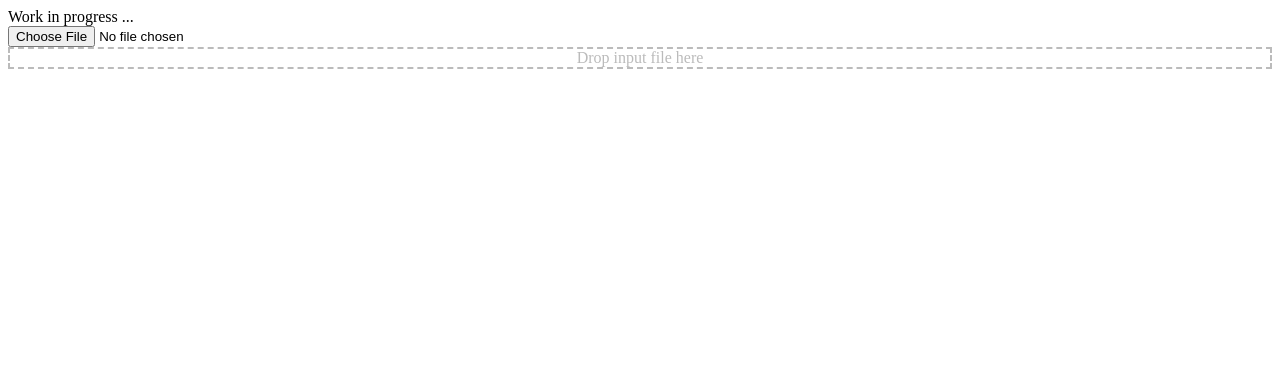
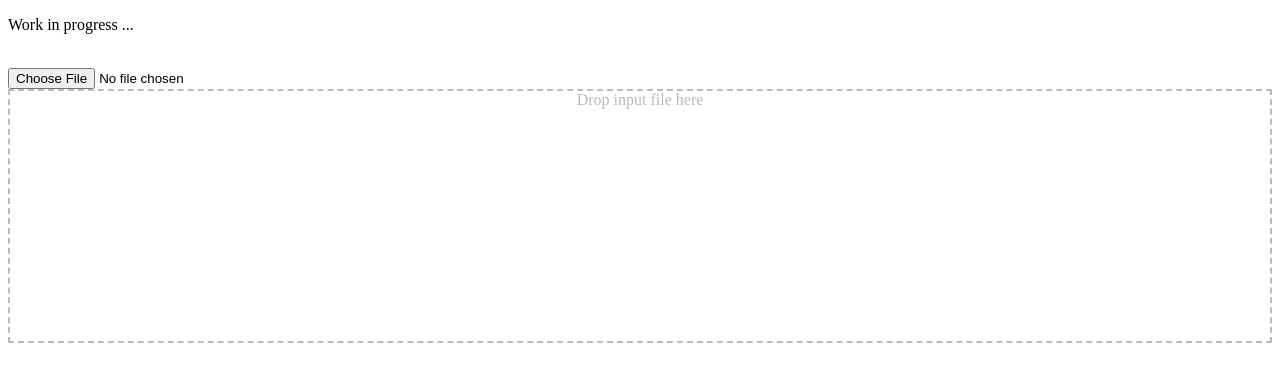
Before and after one commit to pacman82/extract-my-file, a plain HTML site: page index.html in a window 1280 px wide. Drawn offline with Linux system fonts and the light colour scheme.

Commit message:
dynamically creating node elements to work on node references and moved logic in an IIFE in order not to pollute the global window scope

```diff
--- a/index.html
+++ b/index.html
@@ -8,13 +8,8 @@
 </head>
 
 <body>
-    <p1>Work in progress ...</p1>
+    <p>Work in progress ...</p>
     <br>
-    <!--Use input dialog to get input file-->
-    <input type="file" id="source" />
-    <br>
-    <div id="drop_zone">Drop input file here</div>
-    <output id=info></output>
     <script src="script.js"></script>
 </body>
 
--- a/script.js
+++ b/script.js
@@ -1,24 +1,45 @@
-// Check support for file API
-if (window.File && window.FileReader) {
-    // Success! Do nothing for now
-} else {
-    let info = document.getElementById('info')
-    info.innerText = 'Oh uh, your browser does not seem to support what we do.';
+;(() => {
+    let member = {
+        inputEl: null,
+        dropEl: null,
+        infoEl: null
+    };
+
+    main();
+
+    function main() {
+        member = {...initElements()}
+        checkFileApiSupport()
     }
 
-function showFileInfo(file) {
-    let text = 'Name: '
-        + escape(file.name)
-        + ' Size: '
-        + file.size
-        + 'bytes';
+    function initElements() {
+        const containerEl = document.createElement('div');
+        containerEl.innerHTML =
+            `<input type="file"/><br>
+            <div class="drop-zone">Drop input file here</div>
+            <output></output>`;
 
-    document.getElementById('info').innerText = text;
+        const inputEl = containerEl.querySelector('input'),
+            dropEl = containerEl.querySelector('div'),
+            infoEl = containerEl.querySelector('output');
+
+        inputEl.addEventListener('change', handleFileSelect, false);
+        dropEl.addEventListener('dragover', handleDragOver, false);
+        dropEl.addEventListener('drop', handleDrop, false);
+
+        document.body.appendChild(containerEl)
+
+        return {
+            inputEl,
+            dropEl,
+            infoEl,
+        };
     }
 
-function handleFileSelect(event) {
-    let file = event.target.files[0];
-    showFileInfo(file);
+    function checkFileApiSupport() {
+        if (!(window.File && window.FileReader)) {
+            member.infoEl.innerText = 'Oh uh, your browser does not seem to support what we do.';
+        }
     }
 
     function handleDragOver(event) {
@@ -31,21 +52,17 @@ function handleDrop(event) {
         event.stopPropagation();
         event.preventDefault();
 
-    let file = event.dataTransfer.files[0];
+        const file = event.dataTransfer.files[0];
         showFileInfo(file);
     }
 
-// Set up handler for file selections
-document
-    .getElementById('source')
-    .addEventListener('change', handleFileSelect, false);
+    function handleFileSelect(event) {
+        const file = event.target.files[0];
+        showFileInfo(file);
+    }
 
-// Set up handler for drag over
-document
-    .getElementById('drop_zone')
-    .addEventListener('dragover', handleDragOver, false);
+    function showFileInfo(file) {
+        member.infoEl.innerText = `Name: ${file.name} Size: ${file.size} bytes`;
+    }
 
-// Set up handler for drop
-document
-    .getElementById('drop_zone')
-    .addEventListener('drop', handleDrop, false)
+})();
--- a/style.css
+++ b/style.css
@@ -1,5 +1,6 @@
-#drop_zone {
+.drop-zone {
     color: rgb(187, 187, 187);
     text-align: center;
     border: 2px dashed #bbb;
+    height: 250px;
 }
```
Lines whose indentation alone changed are shown as unchanged.
